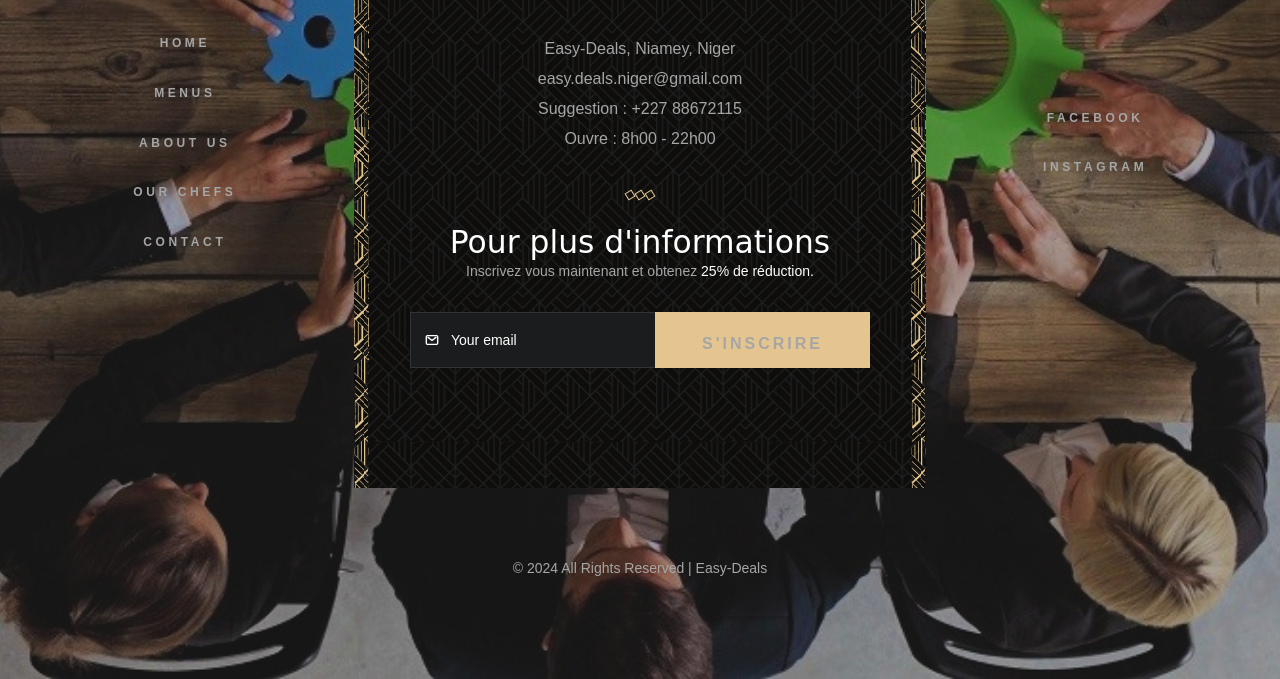
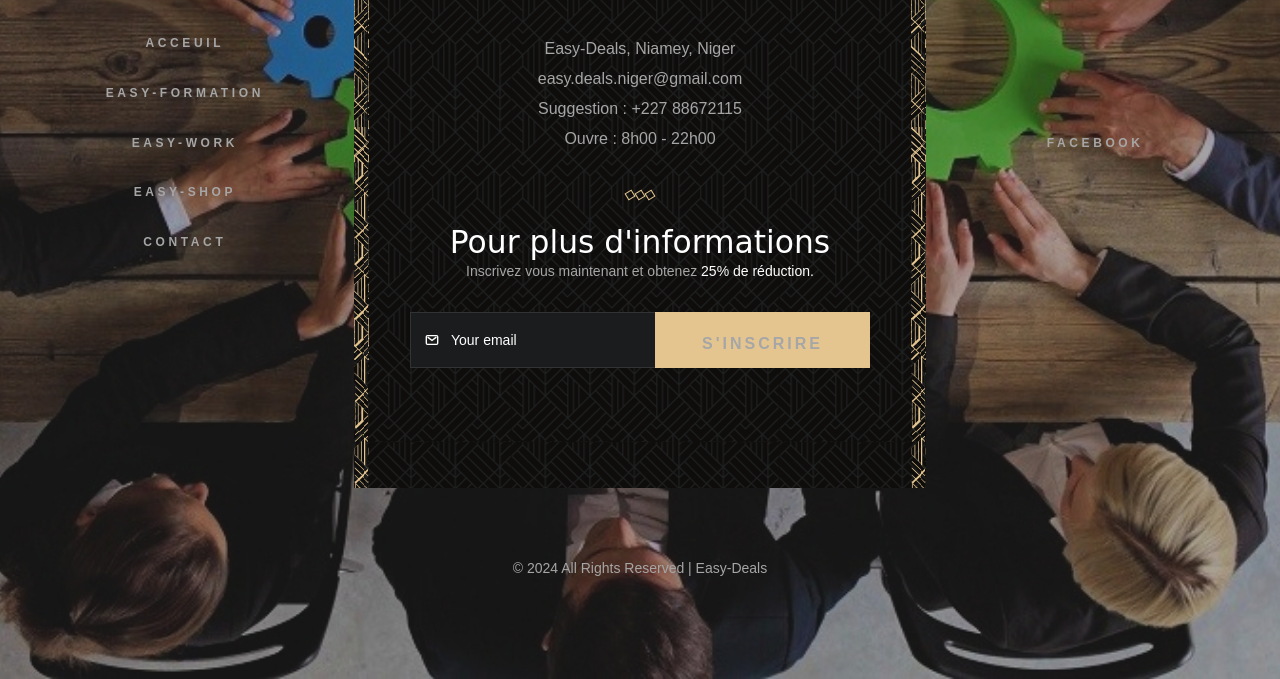
Before and after one commit to EDN2024/EDN, a plain HTML site: page Informatique.html in a window 1280 px wide. Shown: the part 2753-3432 px from the top of the page. Drawn offline with nearby package versions, Linux system fonts and the light colour scheme; a web font is replaced by a local one.

Commit message:
Update Informatique.html

```diff
--- a/Informatique.html
+++ b/Informatique.html
@@ -444,23 +444,23 @@
         <ul class="footer-list">
 
           <li>
-            <a href="#" class="label-2 footer-link hover-underline">Home</a>
+            <a href="index.html" class="label-2 footer-link hover-underline">Acceuil</a>
           </li>
 
           <li>
-            <a href="#" class="label-2 footer-link hover-underline">Menus</a>
+            <a href="EF.html" class="label-2 footer-link hover-underline">Easy-Formation</a>
           </li>
 
           <li>
-            <a href="#" class="label-2 footer-link hover-underline">About Us</a>
+            <a href="EW.html" class="label-2 footer-link hover-underline">Easy-Work</a>
           </li>
 
           <li>
-            <a href="#" class="label-2 footer-link hover-underline">Our Chefs</a>
+            <a href="https://esay-shop.mywindo.site" class="label-2 footer-link hover-underline">Easy-Shop</a>
           </li>
 
           <li>
-            <a href="#" class="label-2 footer-link hover-underline">Contact</a>
+            <a href="https://wa.me/22788672115" class="label-2 footer-link hover-underline">Contact</a>
           </li>
 
         </ul>
@@ -468,11 +468,7 @@
         <ul class="footer-list">
 
           <li>
-            <a href="#" class="label-2 footer-link hover-underline">Facebook</a>
-          </li>
-
-          <li>
-            <a href="#" class="label-2 footer-link hover-underline">Instagram</a>
+            <a href="https://www.facebook.com/profile.php?id=61559677735556&mibextid=ZbWKwL" class="label-2 footer-link hover-underline">Facebook</a>
           </li>
 
         </ul>
```
